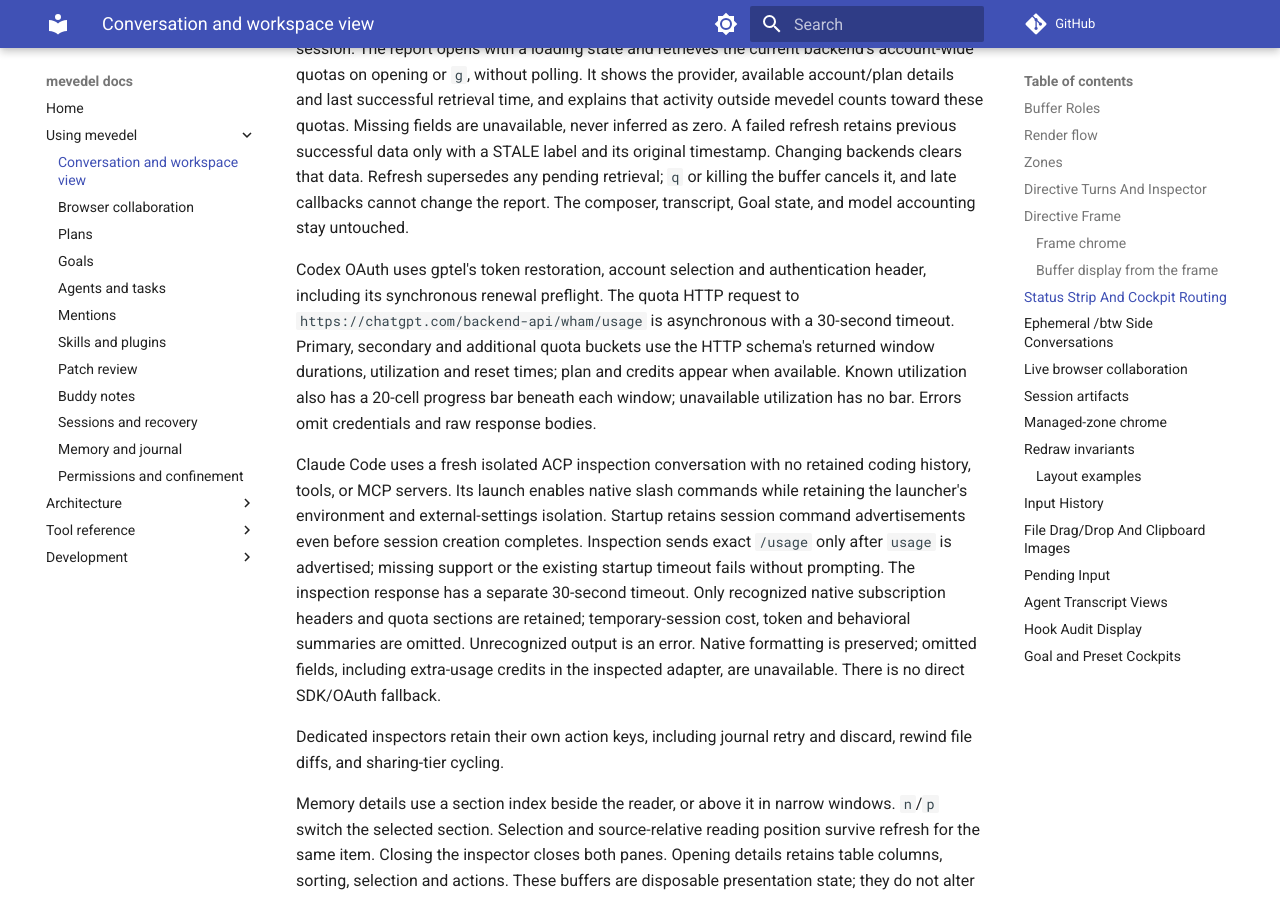
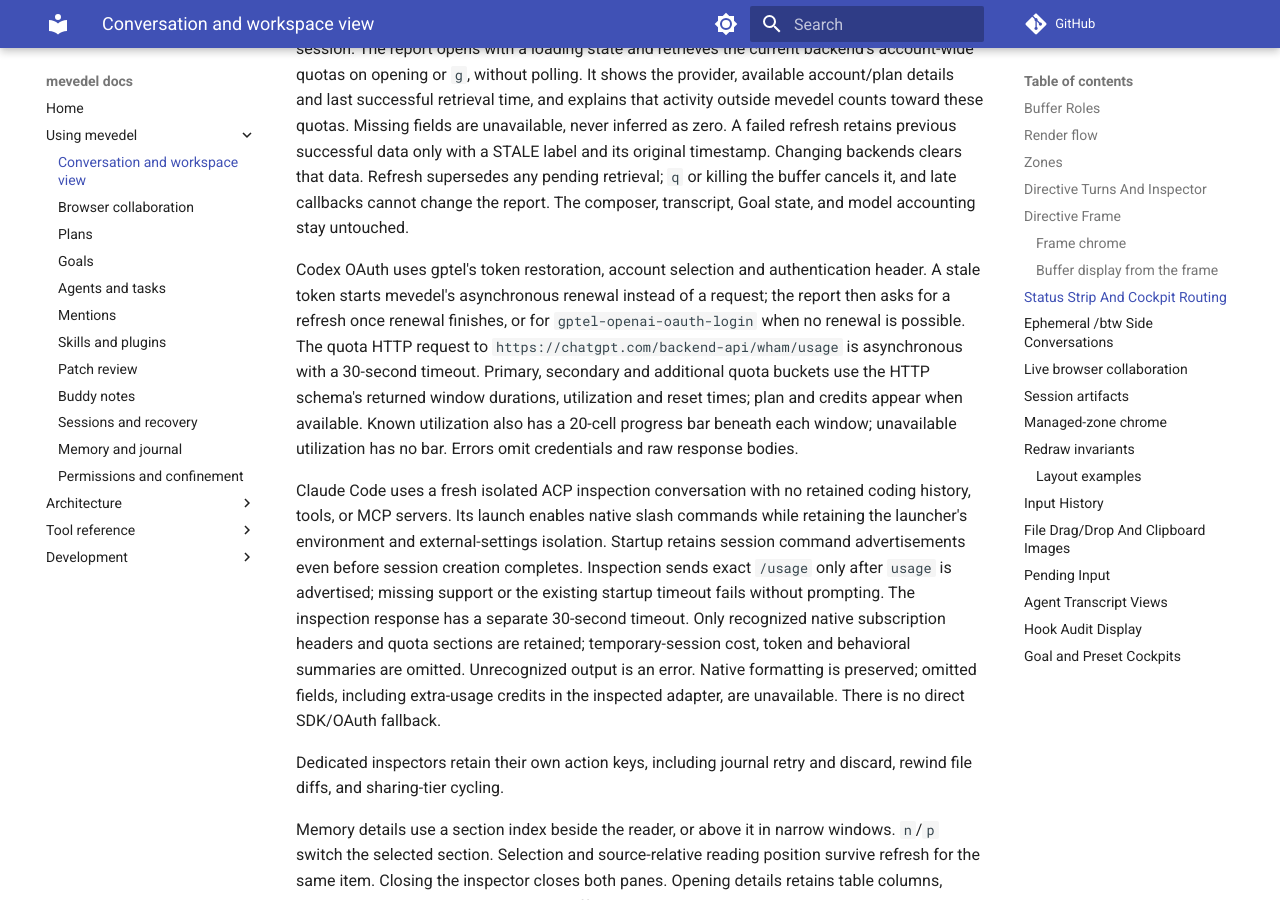
Before and after one commit to FrauH0lle/mevedel, an MkDocs documentation site: the page built from docs/view.md, in a window 1280 px wide and 900 px high, scrolled down 18749 px. Built offline with MkDocs 1.6.1 and Material for MkDocs 9.7.7, drawn with Linux system fonts in a browser that asks for light colours; comment, search, counter and statistics services are not loaded.

Commit message:
fix: Keep subagent models, retry transient Goal failures, preserve migrated Goals
Subagents keep their frozen model while its backend is still registered;
only a replaced backend is re-resolved.  gptel children no longer copy the
forked parent transcript into their context.  Goal retries transient 503
model-unavailable errors again, and GetGoal reports known_tokens_used only
when usage is incomplete.

The session converter adds the missing Goal accounting field for any
source version and validates the converted Goal instead of dropping it.
The Codex quota fetch reuses the auth HTTP helper, which now kills url-http's
401 retry buffers.  The gptel wait advice rereads credentials only when the
loaded token is stale.

```diff
--- a/docs/view.md
+++ b/docs/view.md
@@ -898,7 +898,9 @@
 The composer, transcript, Goal state, and model accounting stay untouched.
 
 Codex OAuth uses gptel's token restoration, account selection and authentication
-header, including its synchronous renewal preflight. The quota HTTP request to
+header. A stale token starts mevedel's asynchronous renewal instead of a request;
+the report then asks for a refresh once renewal finishes, or for
+`gptel-openai-oauth-login` when no renewal is possible. The quota HTTP request to
 `https://chatgpt.com/backend-api/wham/usage` is asynchronous with a 30-second
 timeout. Primary, secondary and additional quota buckets use the HTTP schema's
 returned window durations, utilization and reset times; plan and credits appear
```
Also changed, not shown: prompts/tools/getgoal.md (+1 -1 lines), 15 other files.
